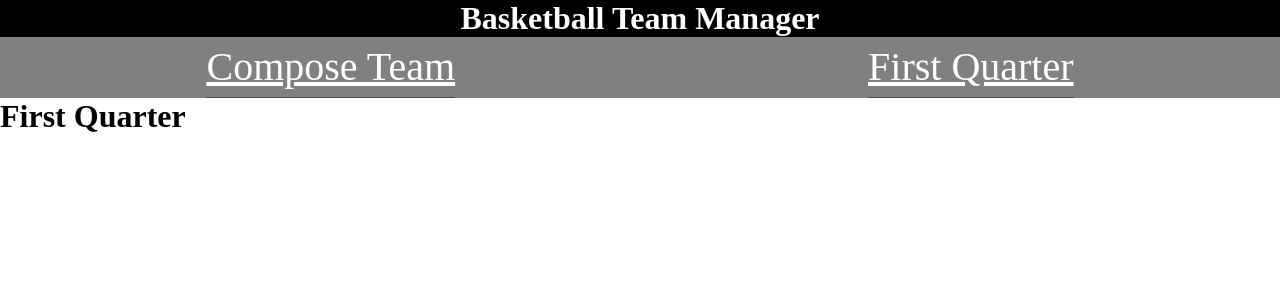
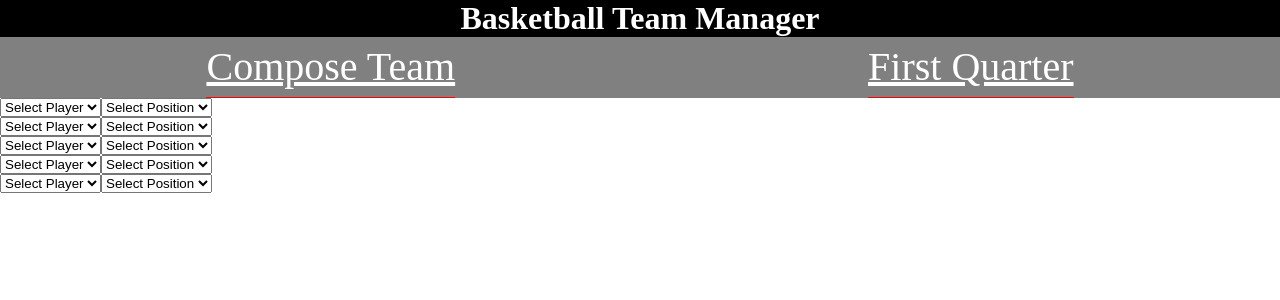
Before and after one commit to Farukhkhan05/BasketballManager-React, a React (Create React App) app: page /first in a window 1280 px wide. Shown: the top 300 px of the page. Built offline with nearby package versions, Linux system fonts and the light colour scheme.

Commit message:
latest-commit

```diff
--- a/src/components/FirstQuarter.jsx
+++ b/src/components/FirstQuarter.jsx
@@ -2,9 +2,64 @@ import React from 'react'
 
 const FirstQuarter = () => {
     return (
-        <div>
-            <h1>First Quarter</h1>
-        </div>
+        <>
+            <div>
+                <form>
+                    <ol>
+                        <li>
+                            <div>
+                                <select name = "name1" placeholder = "Select Player" label = "Name">
+                                    <option>Select Player</option>
+                                </select>
+                                <select name = "position1" placeholder = "Select Position" label = "Position">
+                                    <option>Select Position</option>
+                                </select>
+                            </div>
+                        </li>
+                        <li>
+                            <div>
+                                <select name = "name2" placeholder = "Select Player" label = "Name">
+                                    <option>Select Player</option>
+                                </select>
+                                <select name = "position2" placeholder = "Select Position" label = "Position">
+                                    <option>Select Position</option>
+                                </select>
+                            </div>
+                        </li>
+                        <li>
+                            <div>
+                                <select name = "name3" placeholder = "Select Player" label = "Name">
+                                    <option>Select Player</option>
+                                </select>
+                                <select name = "position3" placeholder = "Select Position" label = "Position">
+                                    <option>Select Position</option>
+                                </select>
+                            </div>
+                        </li>
+                        <li>
+                            <div>
+                                <select name = "name4" placeholder = "Select Player" label = "Name">
+                                    <option>Select Player</option>
+                                </select>
+                                <select name = "position4" placeholder = "Select Position" label = "Position">
+                                    <option>Select Position</option>
+                                </select>
+                            </div>
+                        </li>
+                        <li>
+                            <div>
+                                <select name = "name5" placeholder = "Select Player" label = "Name">
+                                    <option>Select Player</option>
+                                </select>
+                                <select name = "position5" placeholder = "Select Position" label = "Position">
+                                    <option>Select Position</option>
+                                </select>
+                            </div>
+                        </li>
+                    </ol>
+                </form>
+            </div>
+        </>
     )
 }
 
```
